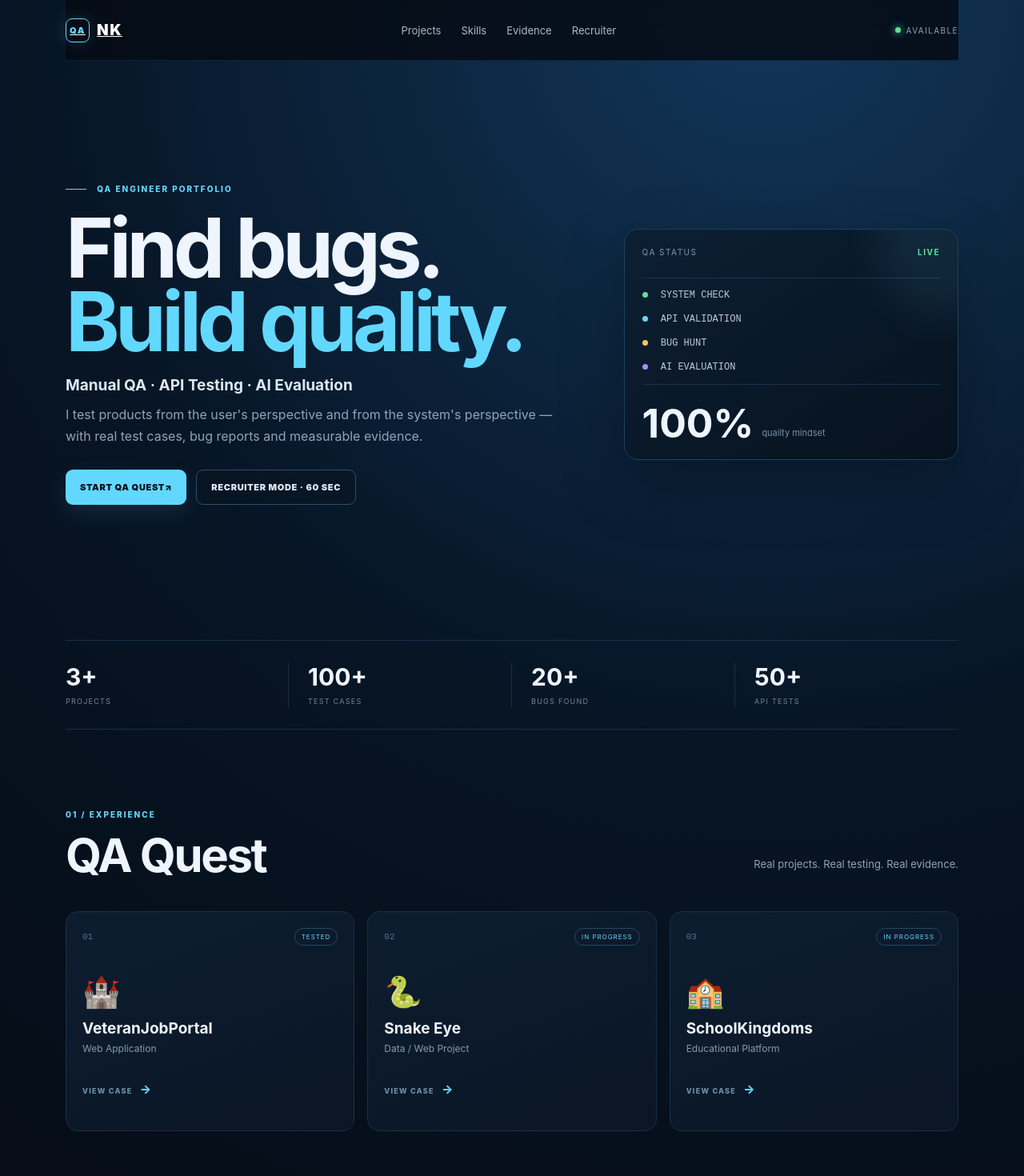
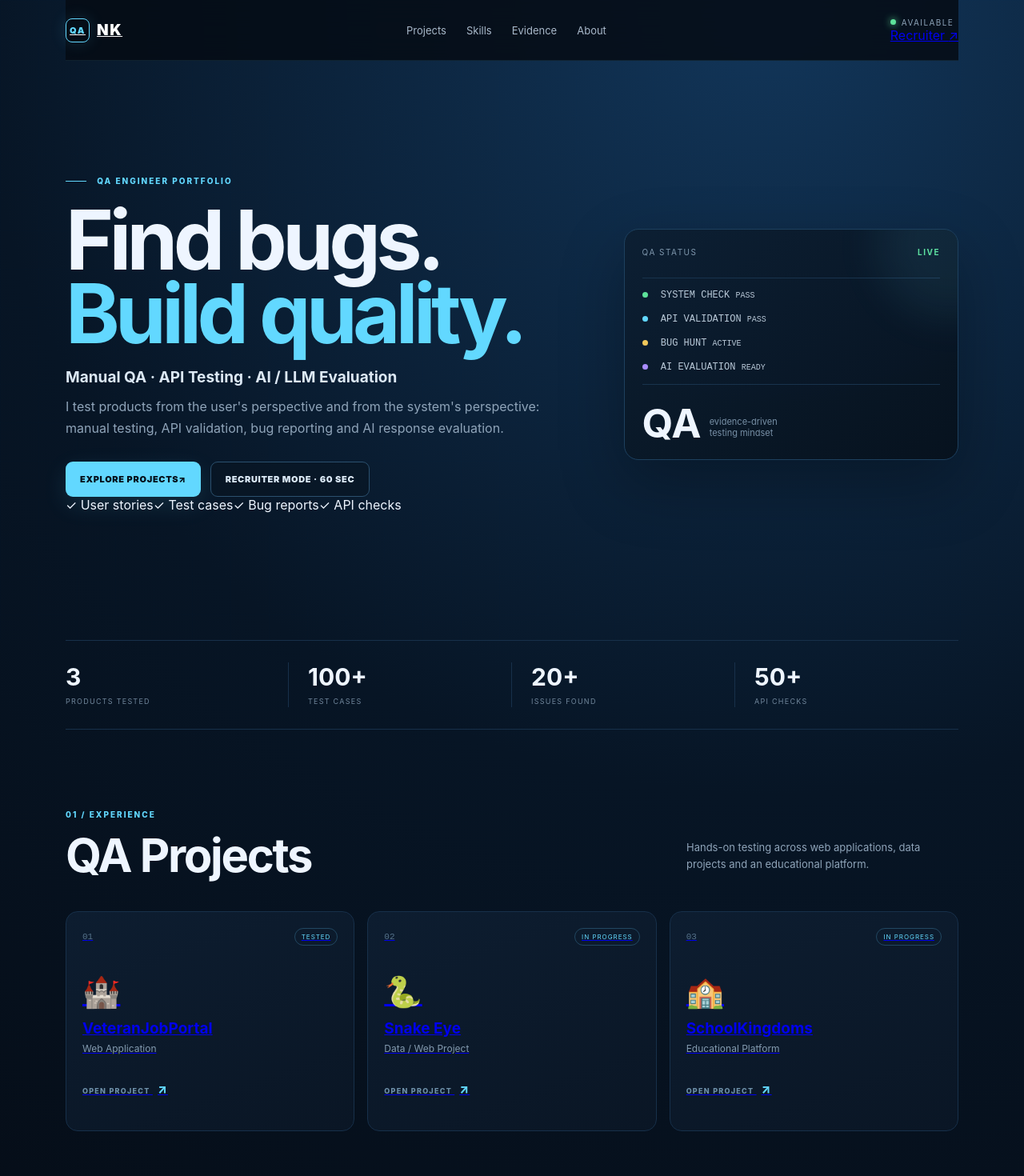
Before and after one commit to natalikazichuk/portfolioQA, a React (Vite) app: page / in a window 1280 px wide. Shown: the top 1470 px of the page at 80% size. Built offline with nearby package versions, Linux system fonts and the light colour scheme.

Commit message:
Redesign portfolio layout and navigation

```diff
--- a/src/main.jsx
+++ b/src/main.jsx
@@ -4,6 +4,12 @@ import './styles.css';
 import projects from './data/projects.json';
 import skills from './data/skills.json';
 import profile from './data/profile.json';
+
+const projectLinks = {
+  'veteran-job-portal': 'https://github.com/natalikazichuk/veteran-jobs-portal-testing',
+  'snake-eye': 'https://github.com/natalikazichuk/Snake-Eye',
+  schoolkingdoms: 'https://github.com/natalikazichuk/schoolkingdoms'
+};
 
 const getView = () => (window.location.hash === '#recruiter' ? 'recruiter' : 'home');
 
@@ -27,16 +33,22 @@ function LinkBtn({ href, secondary, children }) {
 function Header({ view }) {
   return (
     <header className="topbar">
-      <a className="brand" href="#"><span className="brand-mark">QA</span><span>NK</span></a>
+      <a className="brand" href="#">
+        <span className="brand-mark">QA</span>
+        <span>NK</span>
+      </a>
       <nav aria-label="Main navigation">
         {view === 'home' ? <>
           <a href="#projects">Projects</a>
           <a href="#skills">Skills</a>
           <a href="#evidence">Evidence</a>
-          <a href="#recruiter">Recruiter</a>
-        </> : <a href="#">← Full portfolio</a>}
+          <a href="#about">About</a>
+        </> : <a href="#">← Portfolio</a>}
       </nav>
+      <div className="header-actions">
         <span className="availability"><i /> AVAILABLE</span>
+        <a className="header-cta" href="#recruiter">Recruiter <span>↗</span></a>
+      </div>
     </header>
   );
 }
@@ -46,14 +58,20 @@ function Metric({value,label}) {
 }
 
 function ProjectCard({p,index}) {
+  const href = projectLinks[p.id];
   return (
-    <article className="project-card">
-      <div className="project-top"><span className="project-number">0{index+1}</span><span className="status">{p.status}</span></div>
+    <a className="project-card" href={href} target="_blank" rel="noopener noreferrer" aria-label={'Open ' + p.title + ' project'}>
+      <div className="project-top">
+        <span className="project-number">0{index+1}</span>
+        <span className="status">{p.status}</span>
+      </div>
       <div className="project-icon">{p.icon}</div>
+      <div className="project-content">
         <h3>{p.title}</h3>
         <p>{p.type}</p>
-      <div className="project-link">VIEW CASE <span>→</span></div>
-    </article>
+      </div>
+      <div className="project-link">OPEN PROJECT <span>↗</span></div>
+    </a>
   );
 }
 
@@ -64,56 +82,87 @@ function Home() {
         <div className="hero-copy">
           <div className="eyebrow"><span /> QA ENGINEER PORTFOLIO</div>
           <h1>Find bugs.<br /><em>Build quality.</em></h1>
-          <p className="hero-lead">Manual QA · API Testing · AI Evaluation</p>
-          <p className="hero-text">I test products from the user's perspective and from the system's perspective — with real test cases, bug reports and measurable evidence.</p>
+          <p className="hero-lead">Manual QA · API Testing · AI / LLM Evaluation</p>
+          <p className="hero-text">{profile.summary}</p>
           <div className="actions">
-            <a className="btn btn-primary" href="#projects">START QA QUEST <span>↗</span></a>
+            <a className="btn btn-primary" href="#projects">EXPLORE PROJECTS <span>↗</span></a>
             <a className="btn btn-ghost" href="#recruiter">RECRUITER MODE · 60 SEC</a>
           </div>
+          <div className="hero-proof">
+            <span>✓ User stories</span><span>✓ Test cases</span><span>✓ Bug reports</span><span>✓ API checks</span>
           </div>
+        </div>
+
         <div className="hero-panel">
+          <div className="panel-glow" />
           <div className="panel-head"><span>QA STATUS</span><b>LIVE</b></div>
           <div className="terminal">
-            <div><span className="dot green" /> SYSTEM CHECK</div>
-            <div><span className="dot cyan" /> API VALIDATION</div>
-            <div><span className="dot gold" /> BUG HUNT</div>
-            <div><span className="dot purple" /> AI EVALUATION</div>
+            <div><span className="dot green" /> SYSTEM CHECK <small>PASS</small></div>
+            <div><span className="dot cyan" /> API VALIDATION <small>PASS</small></div>
+            <div><span className="dot gold" /> BUG HUNT <small>ACTIVE</small></div>
+            <div><span className="dot purple" /> AI EVALUATION <small>READY</small></div>
           </div>
-          <div className="panel-score"><strong>100%</strong><span>quality mindset</span></div>
+          <div className="panel-score"><strong>QA</strong><span>evidence-driven<br />testing mindset</span></div>
         </div>
       </section>
 
-      <section className="metrics">
-        <Metric value="3+" label="PROJECTS" />
+      <section className="metrics" aria-label="Portfolio metrics">
+        <Metric value="3" label="PRODUCTS TESTED" />
         <Metric value="100+" label="TEST CASES" />
-        <Metric value="20+" label="BUGS FOUND" />
-        <Metric value="50+" label="API TESTS" />
+        <Metric value="20+" label="ISSUES FOUND" />
+        <Metric value="50+" label="API CHECKS" />
       </section>
 
       <section id="projects" className="section">
-        <div className="section-heading"><div><div className="eyebrow">01 / EXPERIENCE</div><h2>QA Quest</h2></div><p>Real projects. Real testing. Real evidence.</p></div>
+        <div className="section-heading">
+          <div><div className="eyebrow">01 / EXPERIENCE</div><h2>QA Projects</h2></div>
+          <p>Hands-on testing across web applications, data projects and an educational platform.</p>
+        </div>
         <div className="project-grid">{projects.map((p,i)=><ProjectCard p={p} index={i} key={p.id}/>)}</div>
       </section>
 
       <section id="skills" className="section skills-section">
-        <div className="section-heading"><div><div className="eyebrow">02 / CAPABILITIES</div><h2>QA Skills</h2></div><p>My testing toolkit, from exploratory work to API and AI evaluation.</p></div>
+        <div className="section-heading">
+          <div><div className="eyebrow">02 / CAPABILITIES</div><h2>QA Skills</h2></div>
+          <p>From exploratory testing and test design to APIs and AI response evaluation.</p>
+        </div>
         <div className="skills-grid">
-          {skills.map((s)=><div className="skill-card" key={s.name}><div className="skill-head"><span>{s.icon} {s.name}</span><b>{s.level}%</b></div><div className="bar"><i style={{width:s.level+'%'}} /></div></div>)}
+          {skills.map((s)=><div className="skill-card" key={s.name}>
+            <div className="skill-head"><span>{s.icon} {s.name}</span><b>{s.level}%</b></div>
+            <div className="bar"><i style={{width:s.level+'%'}} /></div>
+          </div>)}
         </div>
       </section>
 
       <section id="evidence" className="section evidence-section">
         <div className="evidence-card">
+          <div className="evidence-copy">
             <div className="eyebrow">03 / PROOF OF WORK</div>
             <h2>One bug can change the whole story.</h2>
             <p>{profile.highlights[0]}</p>
-          <div className="bug-row"><span className="severity">HIGH</span><span>Guest → Application → Recruiter</span><span className="verified">✓ FIX VERIFIED</span></div>
+            <div className="bug-row">
+              <span className="severity">HIGH</span>
+              <span>Guest → Application → Recruiter</span>
+              <span className="verified">✓ FIX VERIFIED</span>
+            </div>
+          </div>
+          <div className="bug-mark">BUG<br />FOUND</div>
         </div>
       </section>
 
       <section id="about" className="section about-section">
         <div><div className="eyebrow">04 / ABOUT</div><h2>Quality is not an accident.</h2></div>
+        <div>
           <p>{profile.summary}</p>
+          <div className="about-points">
+            {profile.highlights.slice(1).map((h,i)=><div key={h}><span>0{i+1}</span><p>{h}</p></div>)}
+          </div>
+        </div>
+      </section>
+
+      <section className="contact-strip">
+        <div><div className="eyebrow">READY TO TALK?</div><h2>Let's build better software.</h2></div>
+        <a className="btn btn-primary" href="#recruiter">VIEW RECRUITER MODE <span>↗</span></a>
       </section>
     </>
   );
@@ -121,15 +170,20 @@ function Home() {
 
 function Recruiter() {
   const best = projects.find(p=>p.featured)||projects[0];
-  const {cv,github,email}=profile.links;
+  const github = 'https://github.com/natalikazichuk';
+  const email = 'mailto:natalikazichuk@gmail.com';
   return <div className="recruiter-page">
     <div className="eyebrow">RECRUITER MODE · 60 SEC</div>
     <h1>{profile.name}<br /><em>{profile.role}</em></h1>
     <p className="hero-text">{profile.summary}</p>
-    <div className="actions"><LinkBtn href={cv}>VIEW CV</LinkBtn><LinkBtn href={github} secondary>GITHUB</LinkBtn><LinkBtn href={email&&'mailto:'+email} secondary>CONTACT</LinkBtn></div>
+    <div className="actions">
+      <LinkBtn href={github}>GITHUB ↗</LinkBtn>
+      <LinkBtn href={email} secondary>CONTACT</LinkBtn>
+      <a className="btn btn-ghost" href="#">← FULL PORTFOLIO</a>
+    </div>
     <div className="recruit-grid">
       <section><span className="eyebrow">KEY EVIDENCE</span><ul>{profile.highlights.map(h=><li key={h}>{h}</li>)}</ul></section>
-      <section><span className="eyebrow">BEST CASE</span><h2>{best.icon} {best.title}</h2><p>{best.type}</p></section>
+      <section><span className="eyebrow">BEST CASE</span><h2>{best.icon} {best.title}</h2><p>{best.type}</p><a className="text-link" href={projectLinks[best.id]} target="_blank" rel="noopener noreferrer">Open case →</a></section>
       <section><span className="eyebrow">TOOLS</span><div className="chips">{profile.tools.map(t=><span key={t}>{t}</span>)}</div></section>
     </div>
   </div>;
@@ -137,7 +191,12 @@ function Recruiter() {
 
 function App() {
   const view=useView();
-  return <div className="site"><a className="skip" href="#content">Skip to content</a><Header view={view}/><main id="content">{view==='recruiter'?<Recruiter/>:<Home/>}</main><footer><span>QA NK</span><span>Manual QA · API · AI Evaluation</span><span>Quality is not an accident.</span></footer></div>;
+  return <div className="site">
+    <a className="skip" href="#content">Skip to content</a>
+    <Header view={view}/>
+    <main id="content">{view==='recruiter'?<Recruiter/>:<Home/>}</main>
+    <footer><span>QA NK</span><span>Manual QA · API · AI Evaluation</span><span>Quality is not an accident.</span></footer>
+  </div>;
 }
 
 createRoot(document.getElementById('root')).render(<App />);
```
Lines whose indentation alone changed are shown as unchanged.
